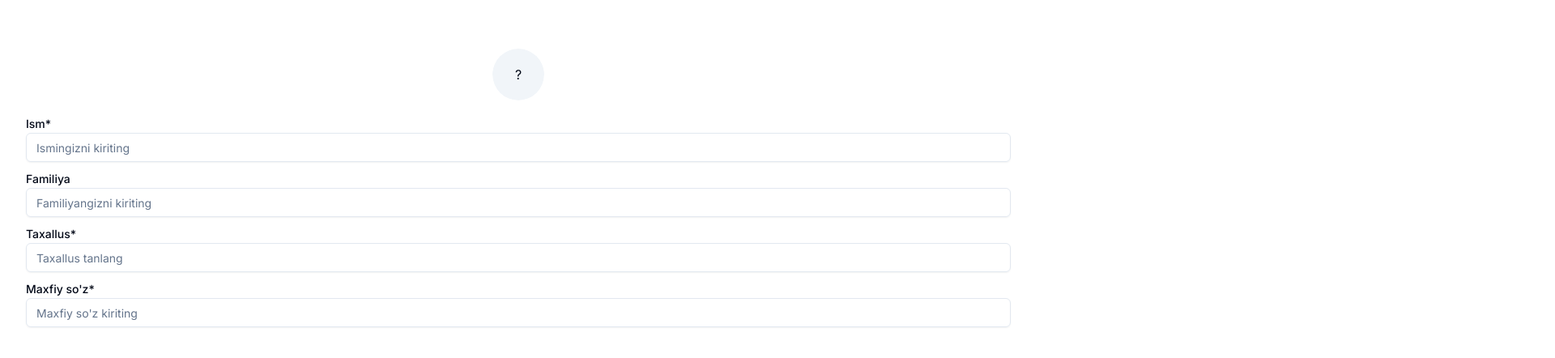
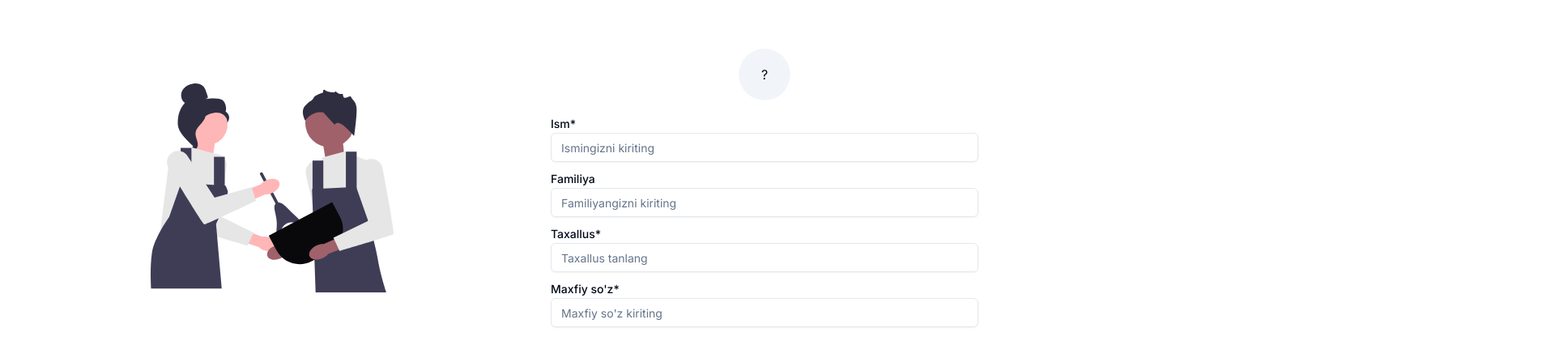
Before and after one commit to Alicoder001/tarkib.uz, a Next.js app: page /register in a window 1280 px wide. Shown: the part 168-610 px from the top of the page at 81% size, 1920 px wide, since content can reach past the window. Built offline with nearby package versions, Linux system fonts and the light colour scheme.

Commit message:
Set image size smaller

```diff
--- a/src/app/(pages)/(auth)/register/page.jsx
+++ b/src/app/(pages)/(auth)/register/page.jsx
@@ -6,18 +6,18 @@ import AvatarViewer from "@/components/custom/AvatarViewer";
 
 export default function Register() {
   return (
-    <section className="flex h-full">
-      <div className="hidden w-2/4 items-center justify-center">
+    <section className="container flex h-full">
+      <div className="hidden w-2/4 items-center justify-center lg:flex">
         <Image
           src={ImgRegister}
-          width="400"
-          height="400"
+          width="300"
+          height="300"
           alt="Register"
           priority
         />
       </div>
-      <div className="flex h-full w-full items-center justify-center">
-        <form className="container flex flex-col gap-2">
+      <div className="flex h-full w-full items-center justify-center lg:w-2/4 lg:px-10">
+        <form className="flex w-full flex-col gap-2">
           <div className="mx-auto mb-2">
             <label className="group" htmlFor="avatar">
               <AvatarViewer />
```
